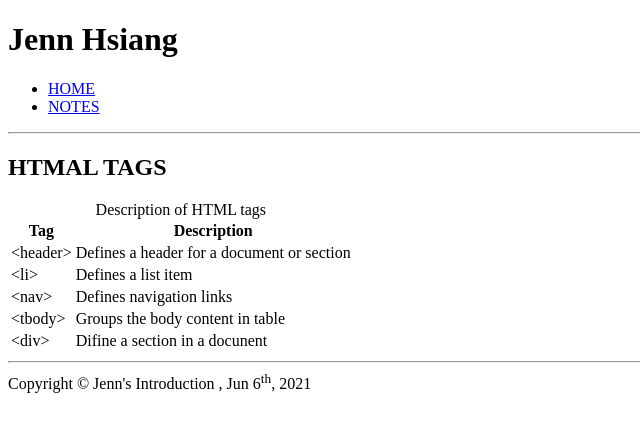
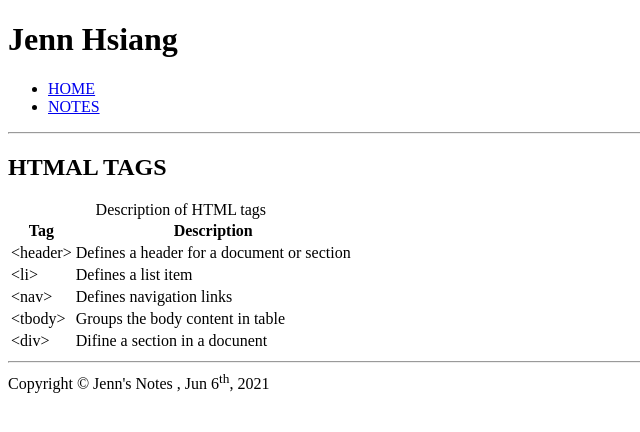
Before and after one commit to hsia0003/hsia0003, a plain HTML site: page html-assignment/notes.html in a window 1280 px wide. Shown: the full height of the page, 0-640 px from the left. Drawn offline with Linux system fonts and the light colour scheme.

Commit message:
edits word

```diff
--- a/html-assignment/notes.html
+++ b/html-assignment/notes.html
@@ -60,7 +60,7 @@
 </body>
 <hr>
 <fotter>
-    Copyright &copy; Jenn&apos;s Introduction , Jun 6<sup>th</sup>, 2021
+    Copyright &copy; Jenn&apos;s Notes , Jun 6<sup>th</sup>, 2021
 
 </fotter>
 
```
